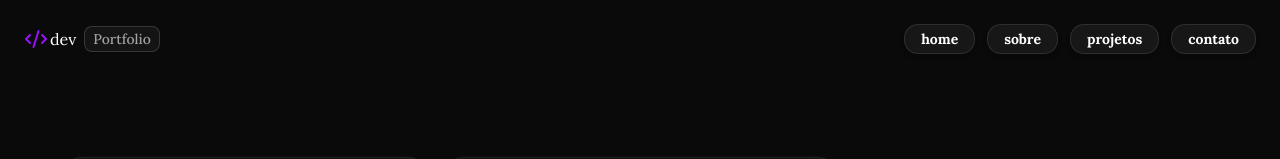
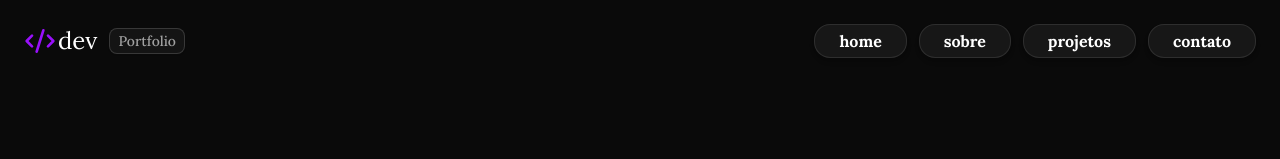
Before and after one commit to Leandro-MFarias/leandro-farias-portfolio, a Next.js app: page / in a window 1280 px wide. Shown: the top 159 px of the page. Built offline with nearby package versions, Linux system fonts and the light colour scheme.

Commit message:
style: menu updated size of buttons

```diff
--- a/src/app/components/header/buttons-header.tsx
+++ b/src/app/components/header/buttons-header.tsx
@@ -13,9 +13,9 @@ export const button = tv({
   variants: {
     variant: {
       default:
-        "py-1 px-4 rounded-xl bg-neutral-900 border shadow-md text-white text-sm hover:bg-zinc-800",
+        "py-1 px-6 rounded-2xl bg-neutral-900 border shadow-md text-white hover:bg-zinc-800",
       mobile:
-        "flex items-center justify-between text-5xl text-white hover:scale-105 transition duration-200 ease-in-out hover:text-purple-600",
+        "text-5xl text-white hover:scale-105 transition duration-200 ease-in-out hover:text-purple-600",
     },
   },
   defaultVariants: {
@@ -34,7 +34,10 @@ export function ButtonsHeader({ mobile }: ButtonsHeaderProps) {
     { label: "contato", href: contactRef },
   ];
 
-  function handleClick(e: React.MouseEvent, ref: React.RefObject<HTMLElement | null>) {
+  function handleClick(
+    e: React.MouseEvent,
+    ref: React.RefObject<HTMLElement | null>,
+  ) {
     e.preventDefault();
     if (ref.current) {
       ref.current.scrollIntoView({ behavior: "smooth" });
@@ -46,11 +49,11 @@ export function ButtonsHeader({ mobile }: ButtonsHeaderProps) {
     <nav>
       <ul className={`flex gap-3 ${mobile && "flex-col space-y-12"}`}>
         {menuItems.map((item, index) => (
-          <li
-            key={index}
-            className={button({ variant: mobile ? "mobile" : "default" })}
-          >
-            <button onClick={(e) => handleClick(e, item.href)}>
+          <li key={index} className={mobile && "flex justify-between items-center"}>
+            <button
+              onClick={(e) => handleClick(e, item.href)}
+              className={button({ variant: mobile ? "mobile" : "default" })}
+            >
               {item.label}
             </button>
             {mobile && (
--- a/src/app/components/header/header.tsx
+++ b/src/app/components/header/header.tsx
@@ -5,15 +5,15 @@ import { SheetMobile } from "./sheet-mobile";
 
 export function Header() {
   return (
-    <header className="w-full p-6 flex items-center justify-between">
-      <div className="flex items-center space-x-2">
+    <header className="flex w-full items-center justify-between p-6">
+      <div className="flex items-center space-x-3">
         <div className="flex items-center space-x-0.5">
-          <CodeXmlIcon className="text-purple-600" />
-          <span>dev</span>
+          <CodeXmlIcon className="h-8 w-8 text-purple-600" />
+          <span className="text-2xl">dev</span>
         </div>
         <Button
           variant="outline"
-          className="h-0 py-3 text-muted-foreground px-2"
+          className="text-muted-foreground h-0 px-2 py-3"
         >
           Portfolio
         </Button>
--- a/src/app/components/header/sheet-mobile.tsx
+++ b/src/app/components/header/sheet-mobile.tsx
@@ -14,25 +14,24 @@ import { ButtonsHeader } from "./buttons-header";
 import { useMenu } from "@/app/context/useMenu";
 
 export function SheetMobile() {
-  const { isMenuOpen, setIsMenuOpen } = useMenu()
+  const { isMenuOpen, setIsMenuOpen } = useMenu();
 
   return (
     <div className="flex sm:hidden">
-      <Sheet open={isMenuOpen} onOpenChange={setIsMenuOpen} >
-        <SheetTrigger className="bg-neutral-900 rounded-full p-1">
+      <Sheet open={isMenuOpen} onOpenChange={setIsMenuOpen}>
+        <SheetTrigger className="rounded-full bg-neutral-900 p-1.5">
           <MenuIcon
-            className="text-muted-foreground hover:text-white cursor-pointer"
-            size={20}
+            className="w-7 h-7 text-muted-foreground cursor-pointer hover:text-white"
           />
         </SheetTrigger>
-        <SheetContent className="flex p-2.5 w-full">
+        <SheetContent className="flex w-full p-2.5">
           <SheetHeader className="flex">
-            <SheetTitle className="p-0 m-0 flex items-center space-x-1 text-lg border-b pb-2">
+            <SheetTitle className="m-0 flex items-center space-x-1 border-b p-0 pb-2 text-lg">
               <CodeXmlIcon className="text-purple-600" />
               <span>dev</span>
               <Button
                 variant="outline"
-                className="h-0 py-3 text-muted-foreground px-2 ml-4"
+                className="text-muted-foreground ml-4 h-0 px-2 py-3"
               >
                 Portfolio
               </Button>
@@ -43,7 +42,7 @@ export function SheetMobile() {
             <ButtonsHeader mobile="mobile" />
           </div>
 
-          <div className="w-full h-0.5 bg-white rounded-md mt-6" />
+          <div className="mt-6 h-0.5 w-full rounded-md bg-white" />
           <Image
             className="self-center"
             src="/cordenadas.png"
```
